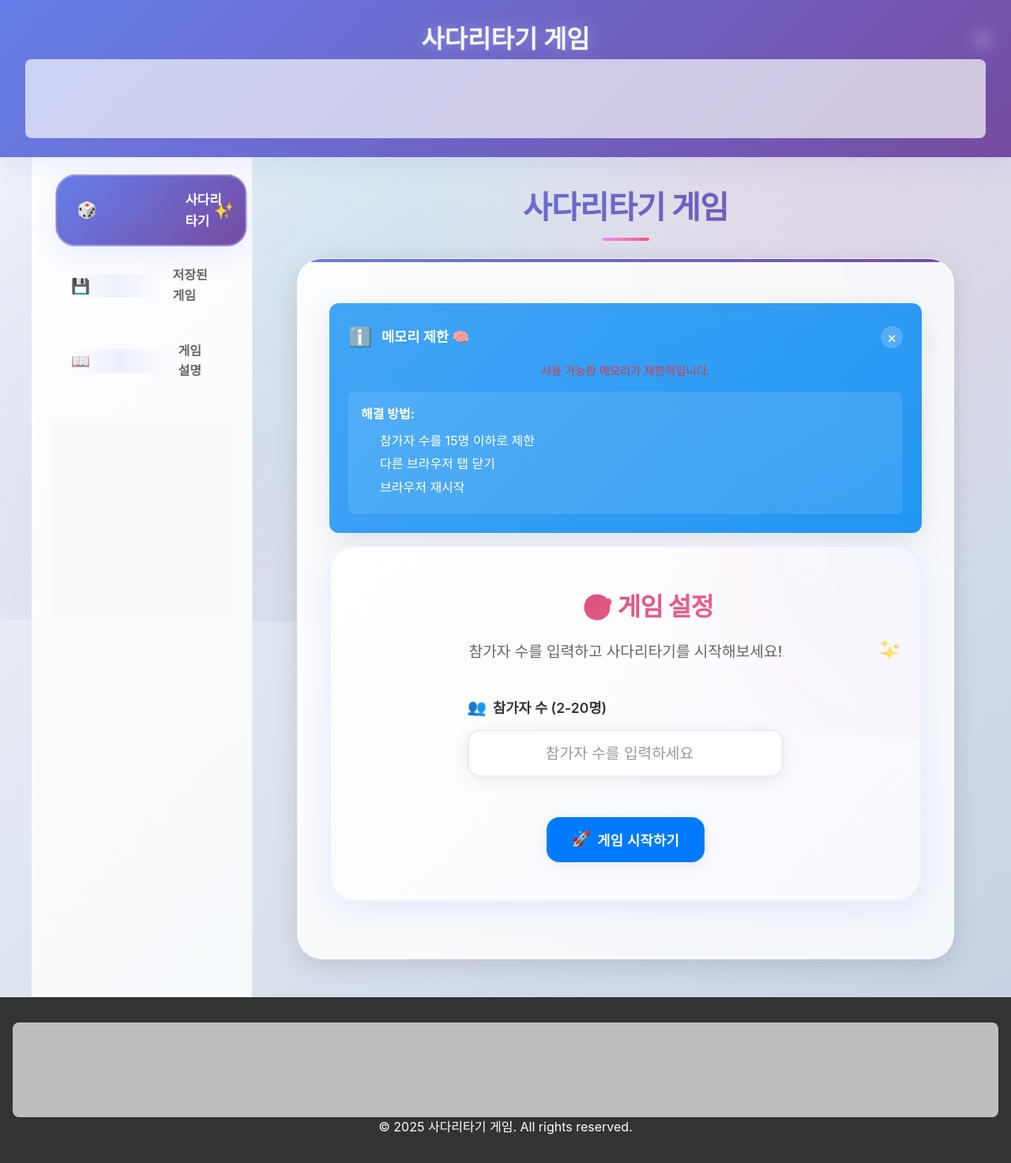
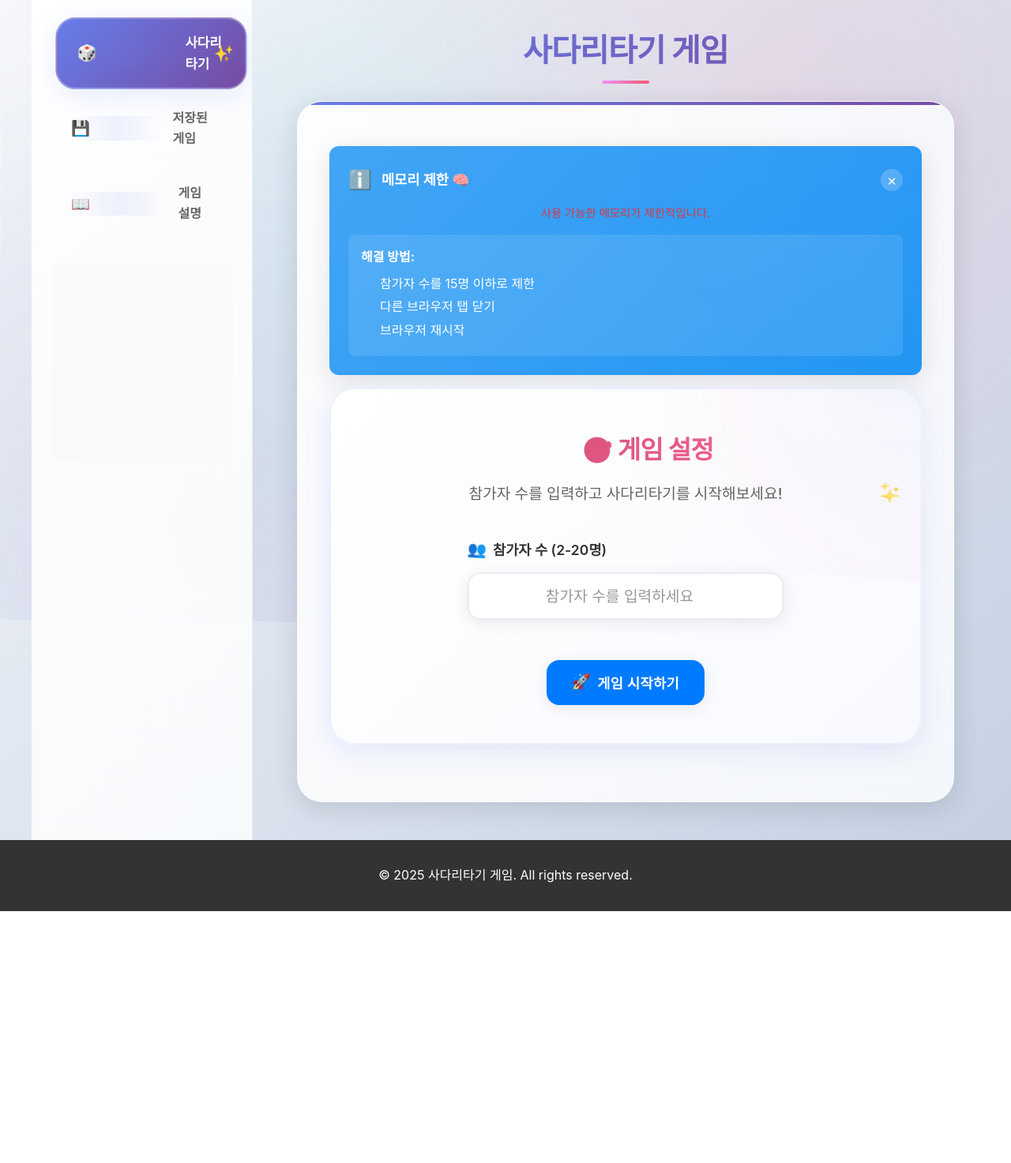
Before and after one commit to kimjj81/ladder, a website: page index.html in a window 1280 px wide. Shown: the whole page at 79% size. After the commit the page ends 1154 px from the top, so only its background shows below. Drawn offline with Linux system fonts and the light colour scheme.

Commit message:
remove unused area in header and footer

```diff
--- a/index.html
+++ b/index.html
@@ -21,26 +21,6 @@
 </head>
 
 <body>
-    <header class="header">
-        <div class="header-content">
-            <button class="menu-toggle" id="menuToggle">
-                <span class="hamburger"></span>
-                <span class="hamburger"></span>
-                <span class="hamburger"></span>
-            </button>
-            <h1 class="site-title">사다리타기 게임</h1>
-        </div>
-        <!-- Header Ad -->
-        <div id="header-ad" class="ad-container">
-            <ins class="adsbygoogle"
-                 style="display:block"
-                 data-ad-client="ca-pub-1535530089295655"
-                 data-ad-slot="1234567890"
-                 data-ad-format="auto"
-                 data-full-width-responsive="true"></ins>
-        </div>
-    </header>
-
     <!-- Menu Backdrop -->
     <div class="menu-backdrop" id="menuBackdrop"></div>
 
@@ -171,15 +151,6 @@
     </div>
 
     <footer class="footer">
-        <!-- Footer Ad -->
-        <div id="footer-ad" class="ad-container">
-            <ins class="adsbygoogle"
-                 style="display:block"
-                 data-ad-client="ca-pub-1535530089295655"
-                 data-ad-slot="1122334455"
-                 data-ad-format="auto"
-                 data-full-width-responsive="true"></ins>
-        </div>
         <div class="footer-content">
             <p>&copy; 2025 사다리타기 게임. All rights reserved.</p>
         </div>
```
